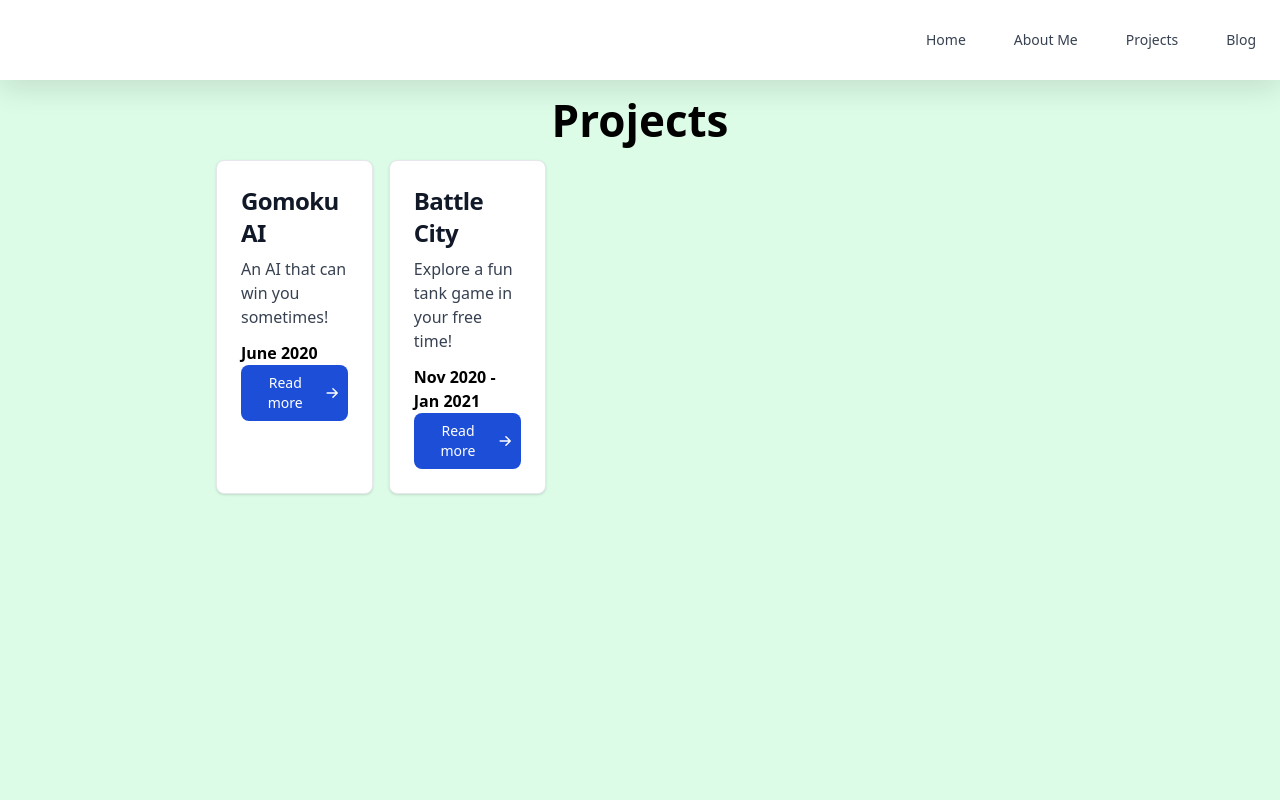
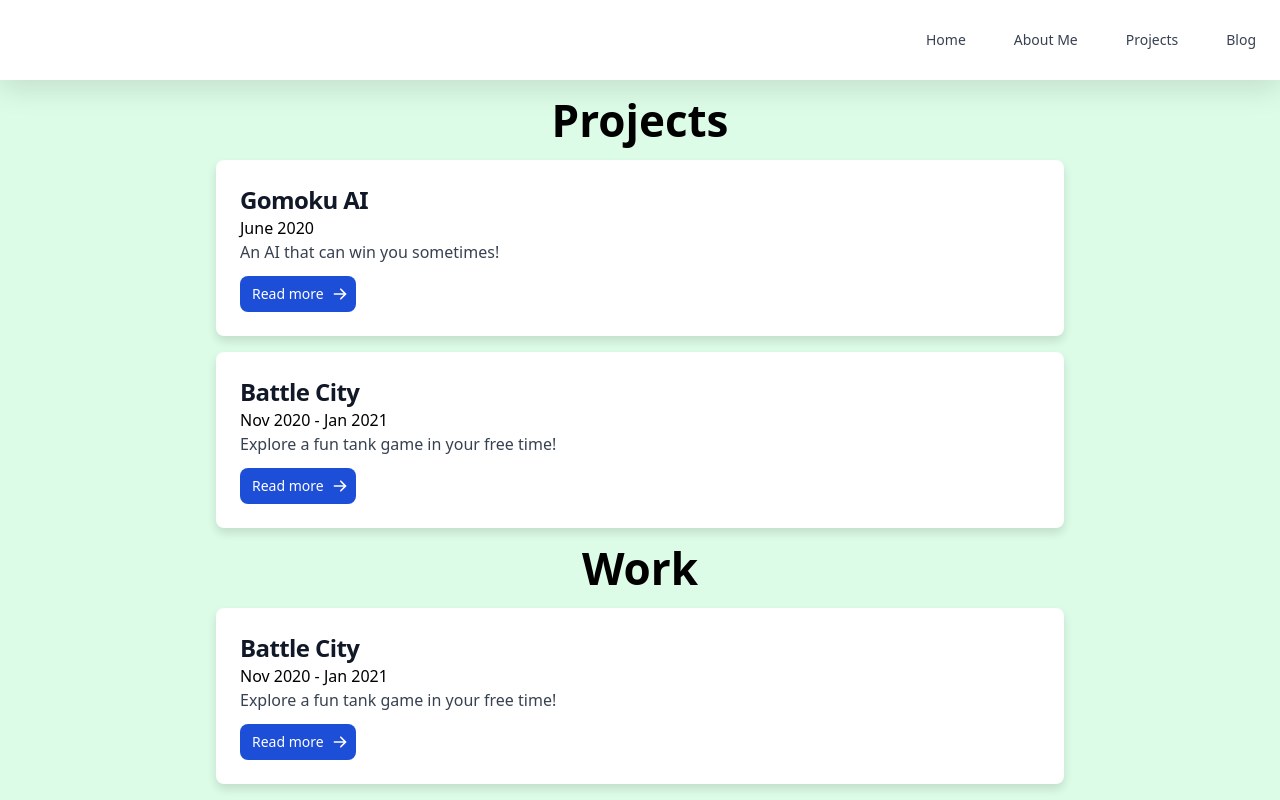
Before and after one commit to longtran1904/nextjs-blog, a Next.js app: page /projects in a window 1280 px wide. Built offline with nearby package versions, Linux system fonts and the light colour scheme.

Commit message:
set up and styling Card component

```diff
--- /dev/null
+++ b/components/Card.js
@@ -0,0 +1,27 @@
+export default function Card({info}) {
+    console.log("info contains ", info);
+    return (
+        <>
+            <div className="group max-w-full p-6 bg-white border-none rounded-lg shadow-sm dark:bg-gray-800 dark:border-gray-70 hover:scale-105 transition-all ease-in-out duration-500">
+                <a href="#">
+                    <h5 className="text-2xl font-bold tracking-tight text-gray-900 dark:text-white">{info.details.title}</h5>
+                </a>
+                <p>
+                    {info.details['start-date']}
+                    {info.details['end-date'] === info.details['start-date'] ? (
+                    <></>
+                    ) : info.details['end-date'] === '' ? (
+                    ' - Present'
+                    ) : (
+                    ` - ${info.details['end-date']}`
+                    )}
+                </p>
+                <p className="mb-3 font-normal text-gray-700 dark:text-gray-400">{info.details['short-description']}</p>
+                <a href="#" className="inline-flex items-center px-3 py-2 text-sm font-medium text-center text-white bg-blue-700 rounded-lg hover:bg-blue-800 focus:ring-4 focus:outline-none focus:ring-blue-300 dark:bg-blue-600 dark:hover:bg-blue-700 dark:focus:ring-blue-800">
+                    Read more
+                    <svg aria-hidden="true" className="w-4 h-4 ml-2 -mr-1" fill="currentColor" viewBox="0 0 20 20" xmlns="http://www.w3.org/2000/svg"><path fill-rule="evenodd" d="M10.293 3.293a1 1 0 011.414 0l6 6a1 1 0 010 1.414l-6 6a1 1 0 01-1.414-1.414L14.586 11H3a1 1 0 110-2h11.586l-4.293-4.293a1 1 0 010-1.414z" clip-rule="evenodd"></path></svg>
+                </a>
+            </div>
+        </>
+    )
+}
--- /dev/null
+++ b/content/work/Sample.md
@@ -0,0 +1,19 @@
+---
+title: Battle City
+short-description: Explore a fun tank game in your free time!
+thumbnail: https://raw.githubusercontent.com/samuel-ping/chat_stat/main/screenshots/chat_stat-header-color-cropped.png
+blur-rgb: 224,20,60
+start-date: Nov 2020
+end-date: Jan 2021
+repo-url: https://github.com/longtran1904/TANK_GAME_JAVA_LXA
+technologies: Java, Java Swing
+---
+
+## Summary
+You can replay your childhood Battle City here. This was my practice to exercise the power of OOP in Java in Object-Oriented Programming course.
+
+I made this project with my friend to practice all the foundational concepts of OOP, including:
+- SOLID principles
+- Abstraction, Inheritance, Encapsulation, Polymorphism
+- Singleton Pattern
+- Reverse Dependency for expandable code structures
--- a/pages/projects.js
+++ b/pages/projects.js
@@ -1,33 +1,21 @@
 import Image from "next/image"
+import Card from "../components/Card"
 import ProjectsContent from "../content/projects.json"
 import { getSortedPostsData } from "../lib/posts"
-export default function Projects({projects}){
+export default function Projects({projects, work}){
     return(
         <>
         <div className="px-48">
             <h1 className="text-center my-5">Projects</h1>
-            <div className="mx-6 mb-3 grid grid-cols-1 gap-4 sm:grid-cols-3 lg:grid-cols-5">
+            <div className="mx-6 mb-3 grid grid-rows-1 gap-4">
                 {projects.map((project) => (
-                    <div className="max-w-sm p-6 bg-white border border-gray-200 rounded-lg shadow dark:bg-gray-800 dark:border-gray-700">
-                        <a href="#">
-                            <h5 className="mb-2 text-2xl font-bold tracking-tight text-gray-900 dark:text-white">{project.details.title}</h5>
-                        </a>
-                        <p className="mb-3 font-normal text-gray-700 dark:text-gray-400">{project.details['short-description']}</p>
-                        <h3>
-                            {project.details['start-date']}
-                            {project.details['end-date'] === project.details['start-date'] ? (
-                            <></>
-                            ) : project.details['end-date'] === '' ? (
-                            ' - Present'
-                            ) : (
-                            ` - ${project.details['end-date']}`
-                            )}
-                        </h3>
-                        <a href="#" className="inline-flex items-center px-3 py-2 text-sm font-medium text-center text-white bg-blue-700 rounded-lg hover:bg-blue-800 focus:ring-4 focus:outline-none focus:ring-blue-300 dark:bg-blue-600 dark:hover:bg-blue-700 dark:focus:ring-blue-800">
-                            Read more
-                            <svg aria-hidden="true" className="w-4 h-4 ml-2 -mr-1" fill="currentColor" viewBox="0 0 20 20" xmlns="http://www.w3.org/2000/svg"><path fill-rule="evenodd" d="M10.293 3.293a1 1 0 011.414 0l6 6a1 1 0 010 1.414l-6 6a1 1 0 01-1.414-1.414L14.586 11H3a1 1 0 110-2h11.586l-4.293-4.293a1 1 0 010-1.414z" clip-rule="evenodd"></path></svg>
-                        </a>
-                    </div>
+                    <Card info={project}/>
+                ))}
+            </div>
+            <h1 className="text-center my-5">Work</h1>
+            <div className="mx-6 mb-3 grid grid-rows-1 gap-4">
+                {work.map((work) => (
+                    <Card info={work}/>
                 ))}
             </div>
         </div>
@@ -37,10 +25,12 @@ export default function Projects({projects}){
 
 export async function getStaticProps(){
     const projects = getSortedPostsData('/content/projects')
-    console.log(projects)
+    const work = getSortedPostsData('/content/work')
+    //console.log(projects)
     return {
         props: {
-            projects
+            projects,
+            work
         }
     }
 }
--- a/tailwind.config.js
+++ b/tailwind.config.js
@@ -6,6 +6,7 @@ module.exports = {
       // For the best performance and to avoid false positives,
       // be as specific as possible with your content configuration.
     ],
+    darkMode: 'class',
     theme: {
       extend: {
         colors: {
```
